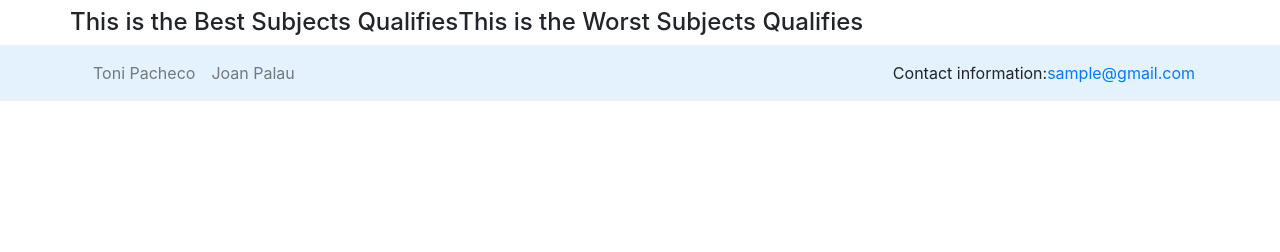
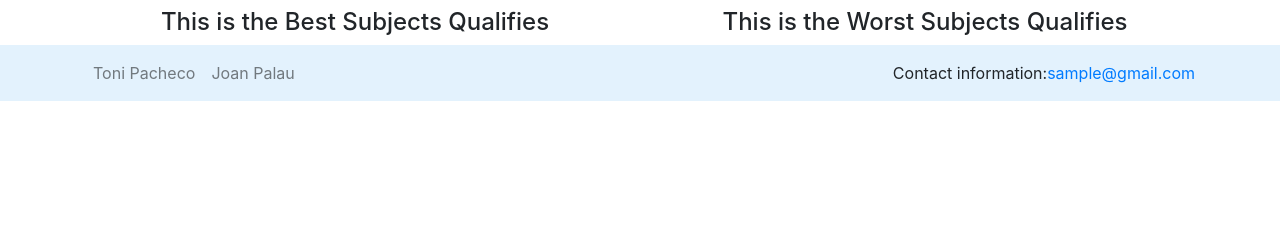
Before and after one commit to ToniPF/DegreeVoting, a Django app: template degree_voting/polls/templates/polls/subjects_ranking.html in a window 1280 px wide. Shown: the part 104-356 px from the top of the page. Run offline with Django 3.2, Linux system fonts and the light colour scheme; the template is opened without the code that fills it, so the values that code supplies are empty; some libraries are stand-ins or nearby versions.

Commit message:
Modificat aspecte pàgines rankings per l'acordat a classe

```diff
--- a/degree_voting/polls/templates/polls/subjects_ranking.html
+++ b/degree_voting/polls/templates/polls/subjects_ranking.html
@@ -1,17 +1,11 @@
 {% extends "polls/base.html" %}
-{% load static %}
-
-<!-- Carregar el fitxer CSS principal -->
-<link rel="stylesheet" type="text/css" href="{% static 'polls/ranking.css' %}">
-
 {% block content%}
 
 <h1>This is the {{ title }} Page</h1>
 
-
  <div class="row">
 
-    <div class="column">
+    <div class="col-sm-6 text-center">
         <h4>This is the Best Subjects Qualifies</h4>
 
             {% for best in best_qualifies %}
@@ -29,7 +23,7 @@
             {% endfor %}
      </div>
 
-    <div class="column">
+    <div class="col-sm-6 text-center">
         <h4>This is the Worst Subjects Qualifies</h4>
         {% for worst in worst_qualifies %}
             <article class="media content-section">
--- a/degree_voting/polls/templates/polls/teachers_ranking.html
+++ b/degree_voting/polls/templates/polls/teachers_ranking.html
@@ -11,7 +11,7 @@
 
  <div class="row">
 
-    <div class="column">
+    <div class="col-sm-6 text-center">
         <h4>Best Teacher Qualifies</h4>
 
             {% for best in best_qualifies %}
@@ -27,7 +27,7 @@
             {% endfor %}
      </div>
 
-    <div class="column">
+    <div class="col-sm-6 text-center">
         <h4>Worst Teacher Qualifies</h4>
         {% for worst in worst_qualifies %}
             <article class="media content-section">
```
